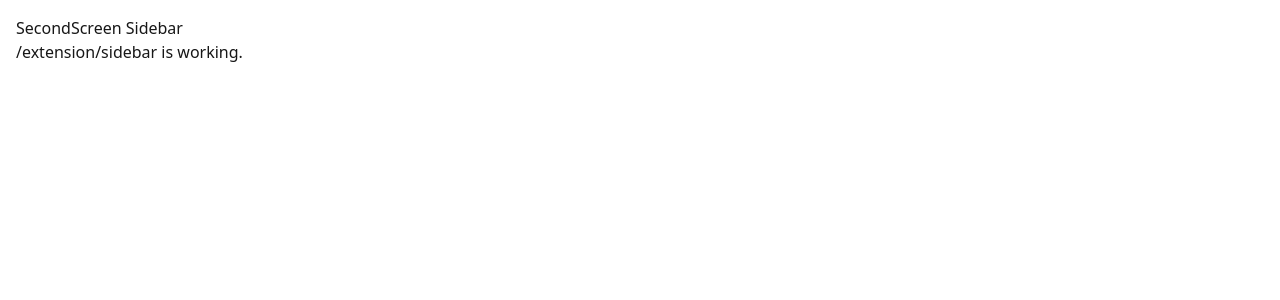
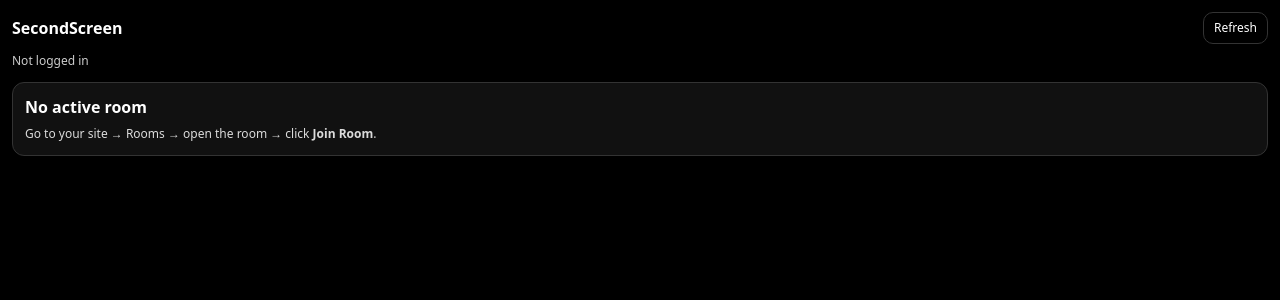
Before and after one commit to VYOU-admin/secondscreen, a Next.js app in the folder web/: page /extension/sidebar in a window 1280 px wide. Shown: the top 300 px of the page. Built offline with nearby package versions, Linux system fonts and the light colour scheme; no server answers.

Commit message:
Real extension sidebar page

```diff
--- a/web/src/app/extension/sidebar/page.js
+++ b/web/src/app/extension/sidebar/page.js
@@ -1,8 +1,135 @@
-export default function SidebarPage() {
+"use client";
+
+import { useEffect, useState } from "react";
+
+const API = process.env.NEXT_PUBLIC_API_URL;
+
+function getToken() {
+  if (typeof window === "undefined") return null;
+  return localStorage.getItem("ss_token");
+}
+
+export default function ExtensionSidebarPage() {
+  const [status, setStatus] = useState("Loading…");
+  const [room, setRoom] = useState(null);
+  const [error, setError] = useState("");
+
+  function setPill(text) {
+    try {
+      window.parent.postMessage({ type: "SS_STATUS", text }, "*");
+    } catch {}
+  }
+
+  async function refresh() {
+    try {
+      setError("");
+      setStatus("Checking login…");
+      setPill("Checking login…");
+
+      const token = getToken();
+      if (!token) {
+        setStatus("Not logged in");
+        setPill("Not logged in");
+        setRoom(null);
+        return;
+      }
+
+      const res = await fetch(`${API}/me/active-room`, {
+        headers: { Authorization: `Bearer ${token}` }
+      });
+
+      const data = await res.json().catch(() => ({}));
+      if (!res.ok) throw new Error(data.error || "Request failed");
+
+      if (!data.room) {
+        setStatus("No active room");
+        setPill("No active room");
+        setRoom(null);
+        return;
+      }
+
+      setRoom(data.room);
+      setStatus(`Loaded: ${data.room.title}`);
+      setPill("Synced (auto)");
+    } catch (err) {
+      setRoom(null);
+      setError(err.message);
+      setStatus("Error");
+      setPill("Error");
+    }
+  }
+
+  useEffect(() => {
+    refresh();
+    const t = setInterval(refresh, 5000); // refresh every 5s
+    return () => clearInterval(t);
+  }, []);
+
   return (
-    <div style={{ padding: 16, fontFamily: "system-ui" }}>
-      <h1>SecondScreen Sidebar</h1>
-      <p>/extension/sidebar is working.</p>
+    <div style={{ background: "#000", color: "#fff", height: "100vh", padding: 12, fontFamily: "system-ui" }}>
+      <div style={{ display: "flex", justifyContent: "space-between", alignItems: "center", marginBottom: 8 }}>
+        <div style={{ fontWeight: 700 }}>SecondScreen</div>
+        <button
+          onClick={refresh}
+          style={{
+            border: "1px solid #333",
+            background: "transparent",
+            color: "#fff",
+            borderRadius: 10,
+            padding: "6px 10px",
+            cursor: "pointer",
+            fontSize: 12
+          }}
+        >
+          Refresh
+        </button>
+      </div>
+
+      <div style={{ opacity: 0.8, fontSize: 12, marginBottom: 12 }}>{status}</div>
+
+      {error && (
+        <div style={{ background: "#111", border: "1px solid #333", borderRadius: 12, padding: 12, marginBottom: 12 }}>
+          <div style={{ fontWeight: 600 }}>Action needed</div>
+          <div style={{ fontSize: 12, opacity: 0.85, marginTop: 6 }}>
+            Log in on <b>secondscreen-chi.vercel.app</b> and join a room.
+          </div>
+          <div style={{ fontSize: 12, opacity: 0.85, marginTop: 6 }}>Error: {error}</div>
+        </div>
+      )}
+
+      {!room && !error && (
+        <div style={{ background: "#111", border: "1px solid #333", borderRadius: 12, padding: 12 }}>
+          <div style={{ fontWeight: 600 }}>No active room</div>
+          <div style={{ fontSize: 12, opacity: 0.85, marginTop: 6 }}>
+            Go to your site → Rooms → open the room → click <b>Join Room</b>.
+          </div>
+        </div>
+      )}
+
+      {room && (
+        <>
+          <div style={{ background: "#111", border: "1px solid #333", borderRadius: 12, padding: 12, marginBottom: 12 }}>
+            <div style={{ fontWeight: 600 }}>{room.title}</div>
+            <div style={{ fontSize: 12, opacity: 0.8, marginTop: 4 }}>
+              {room.provider} • {room.event_label || "No label"}
+            </div>
+          </div>
+
+          <div style={{ background: "#111", border: "1px solid #333", borderRadius: 12, padding: 12, marginBottom: 12 }}>
+            <div style={{ fontWeight: 600 }}>Creator Stream</div>
+            <div style={{ fontSize: 12, opacity: 0.8, marginTop: 6 }}>
+              (Placeholder) Next: store a playback URL in <code>room_streams</code> and render a video player here.
+            </div>
+          </div>
+
+          <div style={{ background: "#111", border: "1px solid #333", borderRadius: 12, padding: 12 }}>
+            <div style={{ fontWeight: 600 }}>Chat</div>
+            <div style={{ fontSize: 12, opacity: 0.8, marginTop: 6 }}>
+              (Placeholder) Next: connect Socket.IO for live chat.
+            </div>
+          </div>
+        </>
+      )}
     </div>
   );
 }
```
